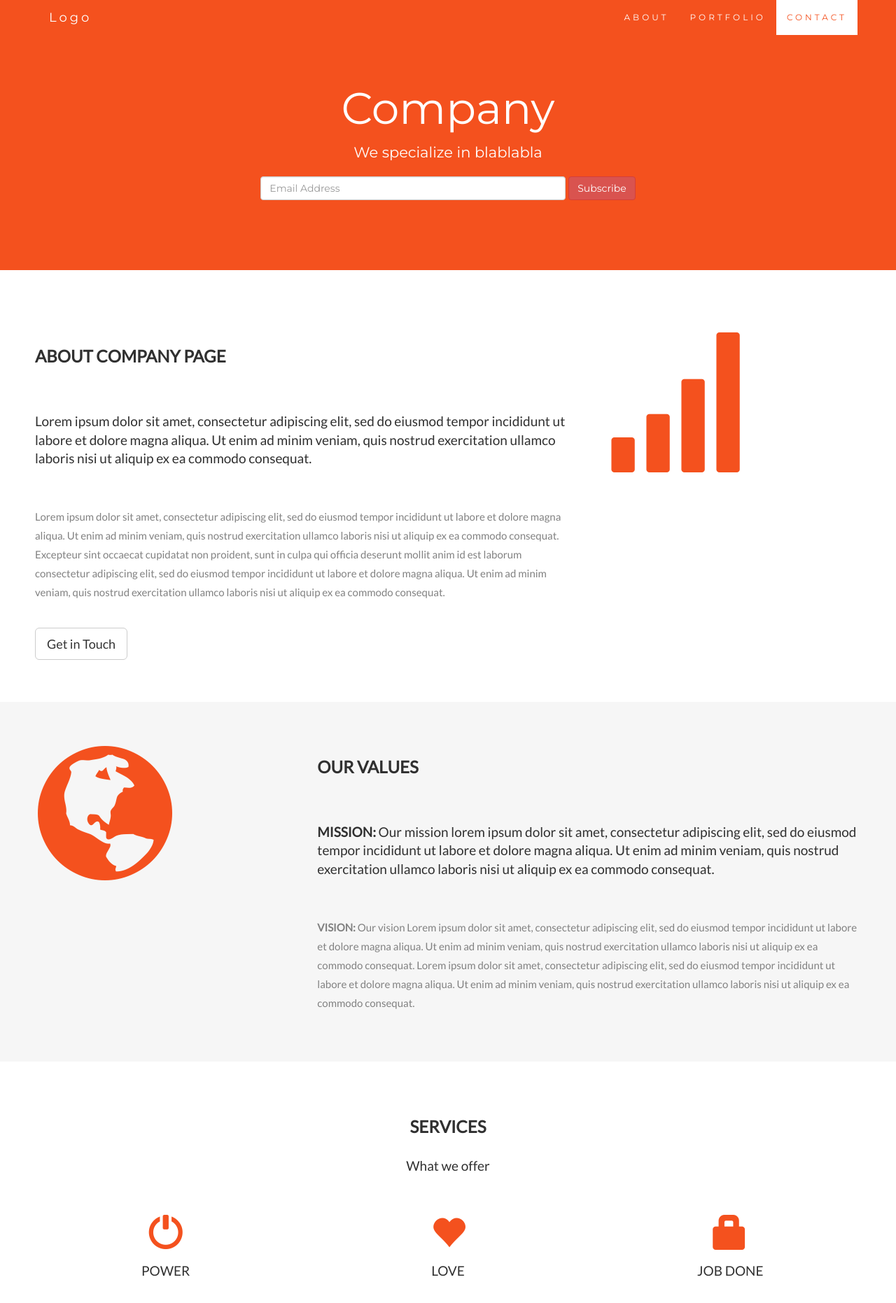
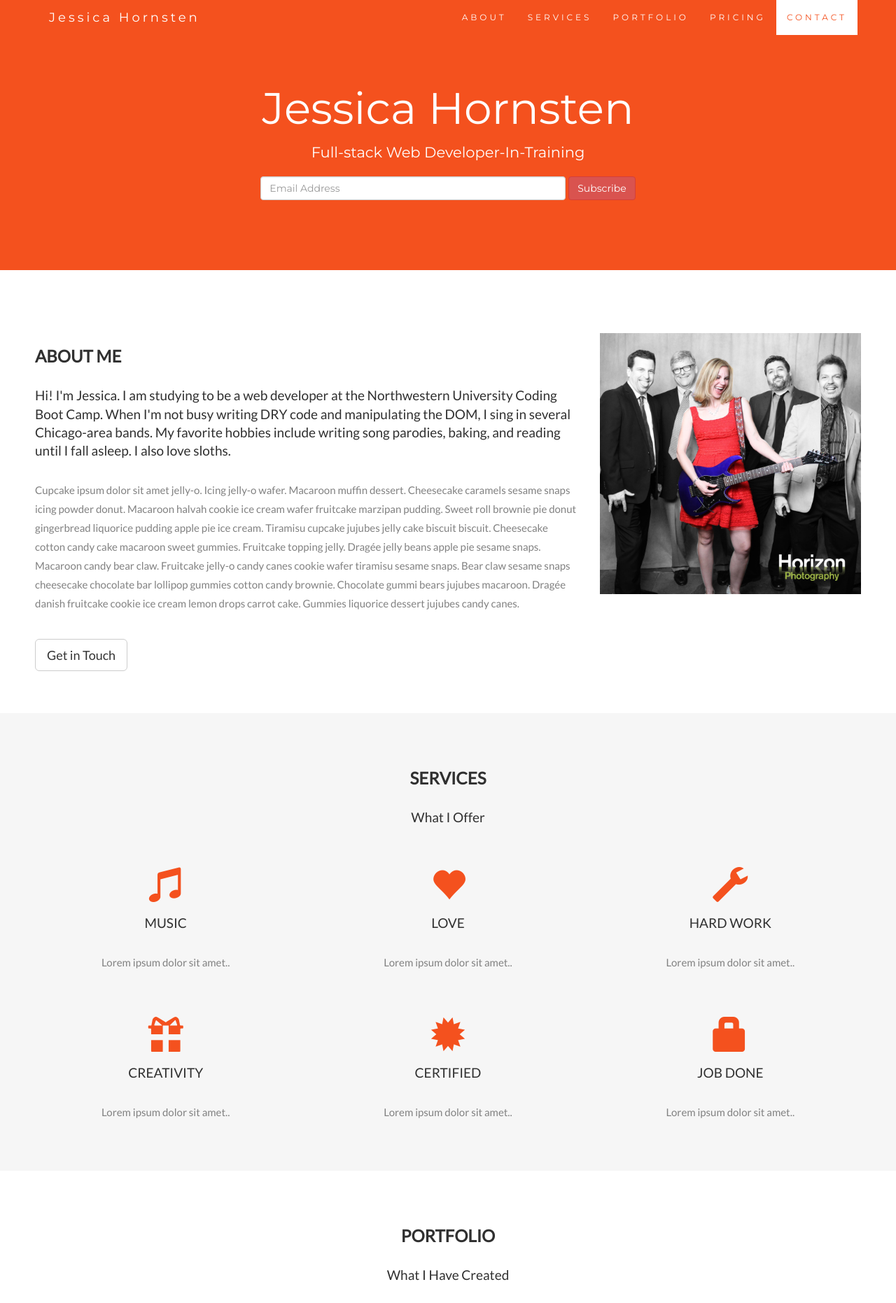
Before and after one commit to StyleganLover/Bootstrap-Portfolio, a PHP site: page / in a window 1280 px wide. Shown: the top 1862 px of the page at 70% size. Run offline with PHP 8.4, Linux system fonts and the light colour scheme; some libraries are stand-ins or nearby versions.

Commit message:
Customizes content

```diff
--- a/index.html
+++ b/index.html
@@ -7,6 +7,7 @@
   <meta name="viewport" content="width=device-width, initial-scale=1">
   <link rel="stylesheet" href="https://maxcdn.bootstrapcdn.com/bootstrap/3.3.7/css/bootstrap.min.css">
   <link rel="stylesheet" type="text/css" href="style.css">
+  <link rel="stylesheet" type="text/css" href="mystyle.css">
   <link href="https://fonts.googleapis.com/css?family=Montserrat" rel="stylesheet" type="text/css">
   <link href="https://fonts.googleapis.com/css?family=Lato" rel="stylesheet" type="text/css">
   <script src="https://ajax.googleapis.com/ajax/libs/jquery/1.12.4/jquery.min.js"></script>
@@ -23,12 +24,14 @@
         <span class="icon-bar"></span>
         <span class="icon-bar"></span>
       </button>
-      <a class="navbar-brand" href="#myPage">Logo</a>
+      <a class="navbar-brand" href="#myPage">Jessica Hornsten</a>
     </div>
     <div class="collapse navbar-collapse" id="myNavbar">
       <ul class="nav navbar-nav navbar-right">
         <li><a href="#about">ABOUT</a></li>
+        <li><a href="#services">SERVICES</a></li>
         <li><a href="#portfolio">PORTFOLIO</a></li>
+        <li><a href="#pricing">PRICING</a></li>
         <li><a href="#contact">CONTACT</a></li>
       </ul>
     </div>
@@ -36,8 +39,8 @@
 </nav>
 
 <div class="jumbotron text-center">
-  <h1>Company</h1>
-  <p>We specialize in blablabla</p>
+  <h1>Jessica Hornsten</h1>
+  <p>Full-stack Web Developer-In-Training</p>
   <form class="form-inline">
     <input type="email" class="form-control" size="50" placeholder="Email Address" required>
     <button type="button" class="btn btn-danger">Subscribe</button>
@@ -48,40 +51,27 @@
 <div id="about" class="container-fluid">
   <div class="row">
     <div class="col-sm-8">
-      <h2>About Company Page</h2><br>
-      <h4>Lorem ipsum dolor sit amet, consectetur adipiscing elit, sed do eiusmod tempor incididunt ut labore et dolore magna aliqua. Ut enim ad minim veniam, quis nostrud exercitation ullamco laboris nisi ut aliquip ex ea commodo consequat.</h4><br>
-      <p>Lorem ipsum dolor sit amet, consectetur adipiscing elit, sed do eiusmod tempor incididunt ut labore et dolore magna aliqua. Ut enim ad minim veniam, quis nostrud exercitation ullamco laboris nisi ut aliquip ex ea commodo consequat. Excepteur sint occaecat cupidatat non proident, sunt in culpa qui officia deserunt mollit anim id est laborum consectetur adipiscing elit, sed do eiusmod tempor incididunt ut labore et dolore magna aliqua. Ut enim ad minim veniam, quis nostrud exercitation ullamco laboris nisi ut aliquip ex ea commodo consequat.</p>
+      <h2>About Me</h2>
+      <h4>Hi!  I'm Jessica.  I am studying to be a web developer at the Northwestern University Coding Boot Camp.  When I'm not busy writing DRY code and manipulating the DOM, I sing in several Chicago-area bands.  My favorite hobbies include writing song parodies, baking, and reading until I fall asleep.  I also love sloths.</h4>
+      <p>Cupcake ipsum dolor sit amet jelly-o. Icing jelly-o wafer. Macaroon muffin dessert. Cheesecake caramels sesame snaps icing powder donut. Macaroon halvah cookie ice cream wafer fruitcake marzipan pudding. Sweet roll brownie pie donut gingerbread liquorice pudding apple pie ice cream. Tiramisu cupcake jujubes jelly cake biscuit biscuit. Cheesecake cotton candy cake macaroon sweet gummies. Fruitcake topping jelly. Dragée jelly beans apple pie sesame snaps. Macaroon candy bear claw. Fruitcake jelly-o candy canes cookie wafer tiramisu sesame snaps. Bear claw sesame snaps cheesecake chocolate bar lollipop gummies cotton candy brownie. Chocolate gummi bears jujubes macaroon.
+Dragée danish fruitcake cookie ice cream lemon drops carrot cake. Gummies liquorice dessert jujubes candy canes.</p>
       <br><button class="btn btn-default btn-lg">Get in Touch</button>
     </div>
     <div class="col-sm-4">
-      <span class="glyphicon glyphicon-signal logo"></span>
-    </div>
-  </div>
-</div>
-
-<div class="container-fluid bg-grey">
-  <div class="row">
-    <div class="col-sm-4">
-      <span class="glyphicon glyphicon-globe logo slideanim"></span>
-    </div>
-    <div class="col-sm-8">
-      <h2>Our Values</h2><br>
-      <h4><strong>MISSION:</strong> Our mission lorem ipsum dolor sit amet, consectetur adipiscing elit, sed do eiusmod tempor incididunt ut labore et dolore magna aliqua. Ut enim ad minim veniam, quis nostrud exercitation ullamco laboris nisi ut aliquip ex ea commodo consequat.</h4><br>
-      <p><strong>VISION:</strong> Our vision Lorem ipsum dolor sit amet, consectetur adipiscing elit, sed do eiusmod tempor incididunt ut labore et dolore magna aliqua. Ut enim ad minim veniam, quis nostrud exercitation ullamco laboris nisi ut aliquip ex ea commodo consequat.
-      Lorem ipsum dolor sit amet, consectetur adipiscing elit, sed do eiusmod tempor incididunt ut labore et dolore magna aliqua. Ut enim ad minim veniam, quis nostrud exercitation ullamco laboris nisi ut aliquip ex ea commodo consequat.</p>
+     <img src="assets/images/JFB_Promo_Photo.jpg">
     </div>
   </div>
 </div>
 
 <!-- Container (Services Section) -->
-<div id="services" class="container-fluid text-center">
+<div id="services" class="container-fluid text-center bg-grey">
   <h2>SERVICES</h2>
-  <h4>What we offer</h4>
+  <h4>What I Offer</h4>
   <br>
   <div class="row slideanim">
     <div class="col-sm-4">
-      <span class="glyphicon glyphicon-off logo-small"></span>
-      <h4>POWER</h4>
+      <span class="glyphicon glyphicon-music logo-small"></span>
+      <h4>MUSIC</h4>
       <p>Lorem ipsum dolor sit amet..</p>
     </div>
     <div class="col-sm-4">
@@ -90,16 +80,17 @@
       <p>Lorem ipsum dolor sit amet..</p>
     </div>
     <div class="col-sm-4">
-      <span class="glyphicon glyphicon-lock logo-small"></span>
-      <h4>JOB DONE</h4>
+    <span class="glyphicon glyphicon-wrench logo-small"></span>
+
+      <h4>HARD WORK</h4>
       <p>Lorem ipsum dolor sit amet..</p>
     </div>
   </div>
   <br><br>
   <div class="row slideanim">
     <div class="col-sm-4">
-      <span class="glyphicon glyphicon-leaf logo-small"></span>
-      <h4>GREEN</h4>
+      <span class="glyphicon glyphicon-gift logo-small"></span>
+      <h4>CREATIVITY</h4>
       <p>Lorem ipsum dolor sit amet..</p>
     </div>
     <div class="col-sm-4">
@@ -108,42 +99,66 @@
       <p>Lorem ipsum dolor sit amet..</p>
     </div>
     <div class="col-sm-4">
-      <span class="glyphicon glyphicon-wrench logo-small"></span>
-      <h4 style="color:#303030;">HARD WORK</h4>
+       <span class="glyphicon glyphicon-lock logo-small"></span>
+      <h4 style="color:#303030;">JOB DONE</h4>
       <p>Lorem ipsum dolor sit amet..</p>
     </div>
   </div>
 </div>
 
 <!-- Container (Portfolio Section) -->
-<div id="portfolio" class="container-fluid text-center bg-grey">
-  <h2>Portfolio</h2><br>
-  <h4>What we have created</h4>
+<div id="portfolio" class="container-fluid text-center">
+  <h2>Portfolio</h2>
+  <h4>What I Have Created</h4>
   <div class="row text-center slideanim">
     <div class="col-sm-4">
       <div class="thumbnail">
-        <img src="paris.jpg" alt="Paris" width="400" height="300">
-        <p><strong>Paris</strong></p>
-        <p>Yes, we built Paris</p>
+        <a href="assets/images/city-q-c-640-480-4.jpg" target="_blank">
+        <img src="assets/images/city-q-c-640-480-4.jpg">
+          </a>
+        <p><strong>Hangman</strong></p>
+        <p>Guess Quickly...Or Perish</p>
       </div>
     </div>
     <div class="col-sm-4">
       <div class="thumbnail">
-        <img src="newyork.jpg" alt="New York" width="400" height="300">
-        <p><strong>New York</strong></p>
-        <p>We built New York</p>
+        <a href="assets/images/fashion-q-c-640-480-5.jpg" target="_blank">
+        <img src="assets/images/fashion-q-c-640-480-5.jpg">
+          </a>
+        <p><strong>RPG Game</strong></p>
+        <p>An Immersive Virtual World</p>
       </div>
     </div>
     <div class="col-sm-4">
       <div class="thumbnail">
-        <img src="sanfran.jpg" alt="San Francisco" width="400" height="300">
-        <p><strong>San Francisco</strong></p>
-        <p>Yes, San Fran is ours</p>
+        <a href="assets/images/fashion-q-c-640-480-7.jpg" target="_blank">
+        <img src="assets/images/fashion-q-c-640-480-7.jpg">
+          </a>
+        <p><strong>Trivia Game</strong></p>
+        <p>Show Off Your Knowledge</p>
+      </div>
+    </div>
+    <div class="col-sm-4">
+      <div class="thumbnail">
+        <a href="assets/images/fashion-q-c-640-480-10.jpg" target="_blank">
+        <img src="assets/images/fashion-q-c-640-480-10.jpg">
+          </a>
+        <p><strong>Northwestern Info Widget</strong></p>
+        <p>Learn About My Alma Mater</p>
+      </div>
+    </div>
+    <div class="col-sm-4">
+      <div class="thumbnail">
+        <a href="assets/images/nature-q-c-640-480-7.jpg" target="_blank">
+        <img src="assets/images/nature-q-c-640-480-7.jpg">
+          </a>
+        <p><strong>Rock Paper Scissors</strong></p>
+        <p>aka Rochambeau</p>
       </div>
     </div>
   </div><br>
 
-  <h2>What our customers say</h2>
+  <h2>What my customers say</h2>
   <div id="myCarousel" class="carousel slide text-center" data-ride="carousel">
     <!-- Indicators -->
     <ol class="carousel-indicators">
@@ -155,13 +170,13 @@
     <!-- Wrapper for slides -->
     <div class="carousel-inner" role="listbox">
       <div class="item active">
-        <h4>"This company is the best. I am so happy with the result!"<br><span style="font-style:normal;">Michael Roe, Vice President, Comment Box</span></h4>
+        <h4>"Jessica is so talented!"<br><span style="font-style:normal;">Jessica's mother, Northern Wisconsin</span></h4>
       </div>
       <div class="item">
-        <h4>"One word... WOW!!"<br><span style="font-style:normal;">John Doe, Salesman, Rep Inc</span></h4>
+        <h4>"One word... Meep!!"<br><span style="font-style:normal;">Beaker, Muppet Labs</span></h4>
       </div>
       <div class="item">
-        <h4>"Could I... BE any more happy with this company?"<br><span style="font-style:normal;">Chandler Bing, Actor, FriendsAlot</span></h4>
+        <h4>"Oh, yeah!"<br><span style="font-style:normal;">Kool-Aid Man, Refreshment Coordinator, Summer, Inc.</span></h4>
       </div>
     </div>
 
@@ -181,7 +196,7 @@
 <div id="pricing" class="container-fluid">
   <div class="text-center">
     <h2>Pricing</h2>
-    <h4>Choose a payment plan that works for you</h4>
+    <h4>Web Services to Fit Your Needs</h4>
   </div>
   <div class="row slideanim">
     <div class="col-sm-4 col-xs-12">
@@ -199,7 +214,7 @@
         <div class="panel-footer">
           <h3>$19</h3>
           <h4>per month</h4>
-          <button class="btn btn-lg">Sign Up</button>
+          <button class="btn btn-lg">Hire Me</button>
         </div>
       </div>
     </div>
@@ -218,7 +233,7 @@
         <div class="panel-footer">
           <h3>$29</h3>
           <h4>per month</h4>
-          <button class="btn btn-lg">Sign Up</button>
+          <button class="btn btn-lg">Hire Me</button>
         </div>
       </div>
     </div>
@@ -237,7 +252,7 @@
         <div class="panel-footer">
           <h3>$49</h3>
           <h4>per month</h4>
-          <button class="btn btn-lg">Sign Up</button>
+          <button class="btn btn-lg">Hire Me</button>
         </div>
       </div>
     </div>
@@ -249,7 +264,7 @@
   <h2 class="text-center">CONTACT</h2>
   <div class="row">
     <div class="col-sm-5">
-      <p>Contact us and we'll get back to you within 24 hours.</p>
+      <p>Contact me and I'll get back to you within 24 hours.</p>
       <p><span class="glyphicon glyphicon-map-marker"></span> Chicago, US</p>
       <p><span class="glyphicon glyphicon-phone"></span> +00 1515151515</p>
       <p><span class="glyphicon glyphicon-envelope"></span> myemail@something.com</p>
--- a/mystyle.css
+++ b/mystyle.css
@@ -1,8 +1,3 @@
-.bg-2 {
-	background-color: #18bc9c;
-
+img {
+	width: 100%;
 }
-
-.bg-3 {
-background-color: ;
-}
--- a/style.css
+++ b/style.css
@@ -18,7 +18,7 @@
       margin-bottom: 30px;
   }
   .jumbotron {
-      background-color: #f4511e;
+      background: #f4511e;
       color: #fff;
       padding: 100px 25px;
       font-family: Montserrat, sans-serif;
```
